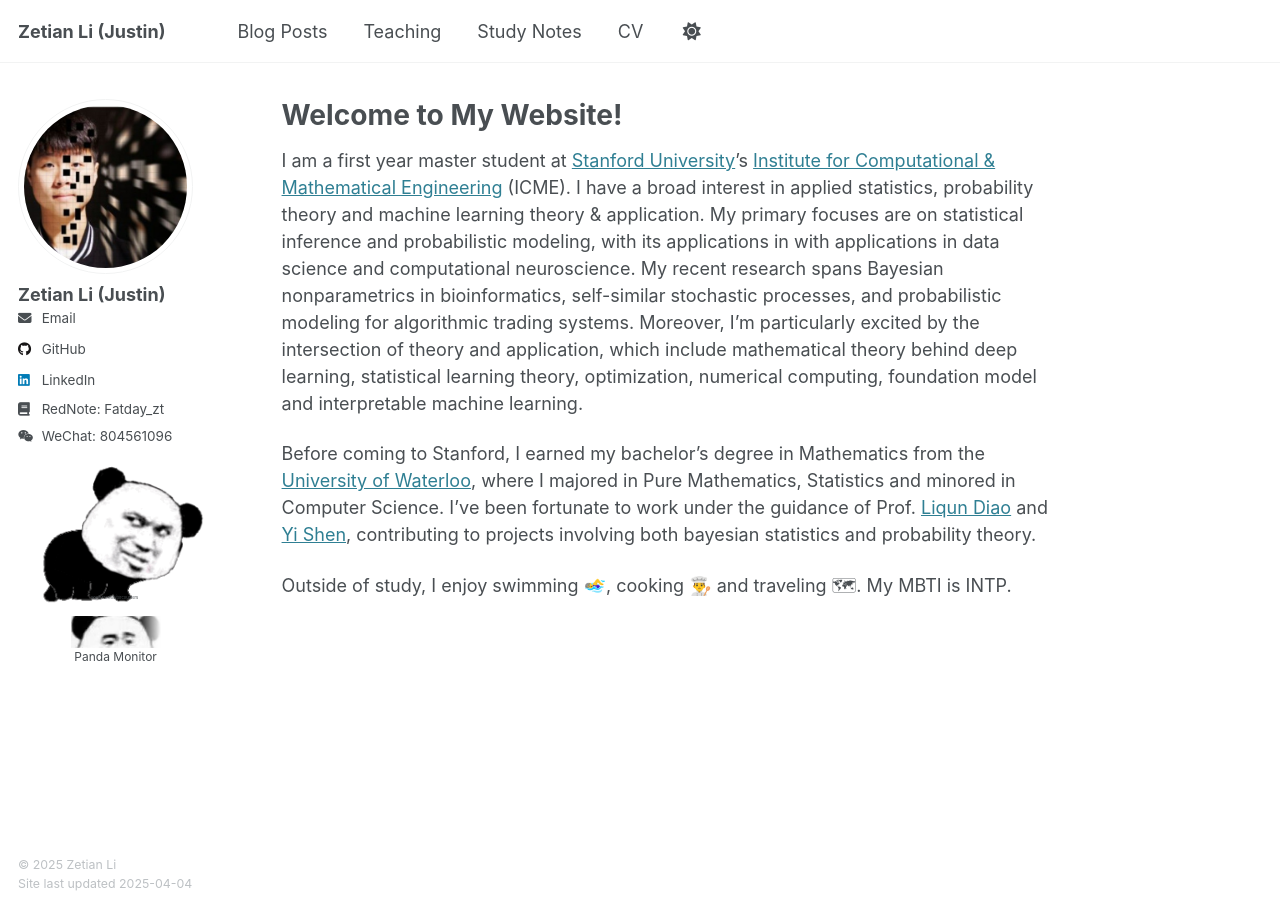
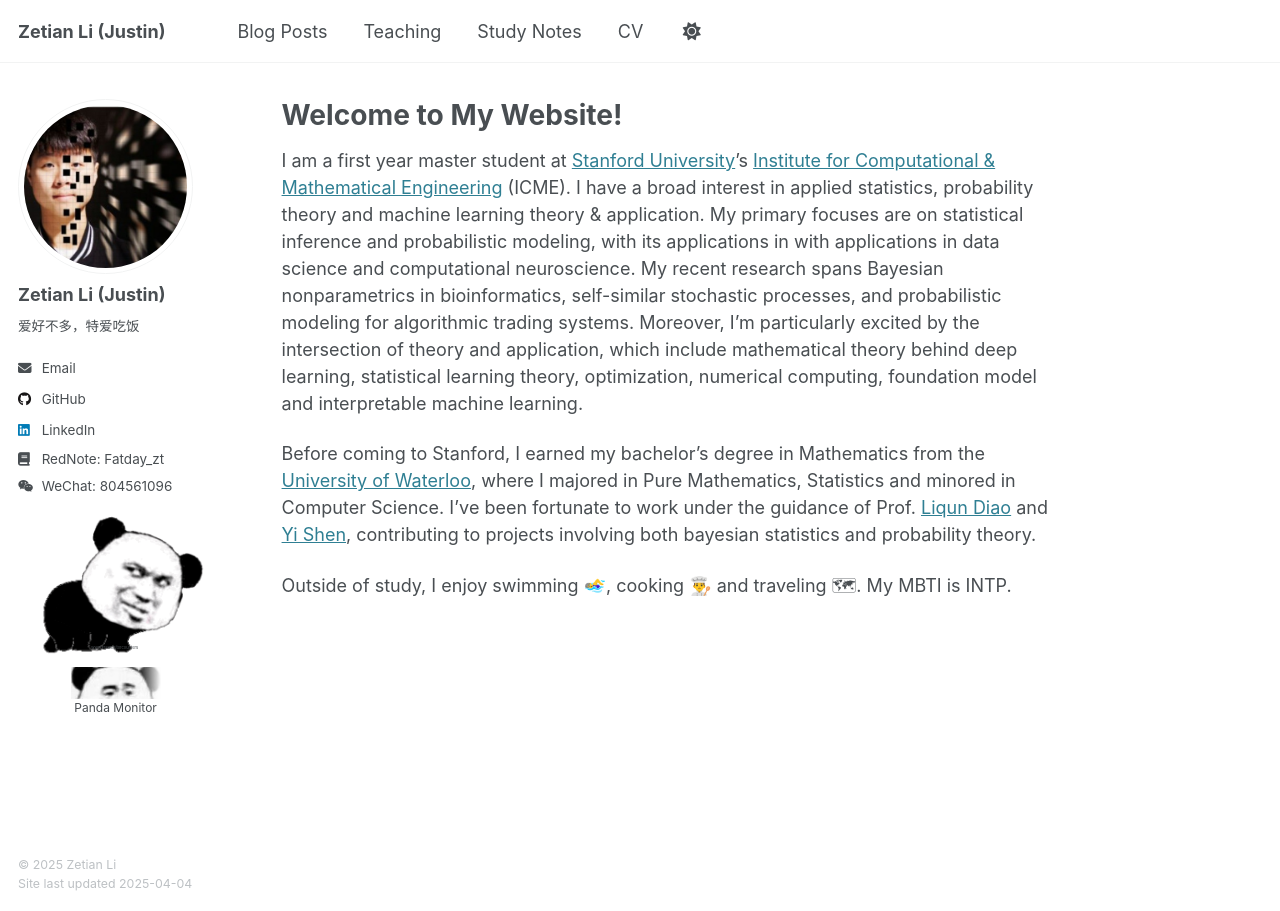
Before and after one commit to fatday/fatday.github.io, a Jekyll site: the page built from _pages/about.md, in a window 1280 px wide. Built offline with Jekyll 4.4.1, drawn with Linux system fonts in a browser that asks for light colours.

Commit message:
Update _config.yml

```diff
--- a/_config.yml
+++ b/_config.yml
@@ -25,7 +25,7 @@ author:
   avatar           : "profile.png"
   name             : "Zetian Li (Justin)"
   pronouns         : # example: "she/her"
-  bio              : #"Lifelong learner"
+  bio              : "爱好不多，特爱吃饭"
   location         : #"California, United States"
   employer         : #"Stanford University"
   uri              : # URL
```
